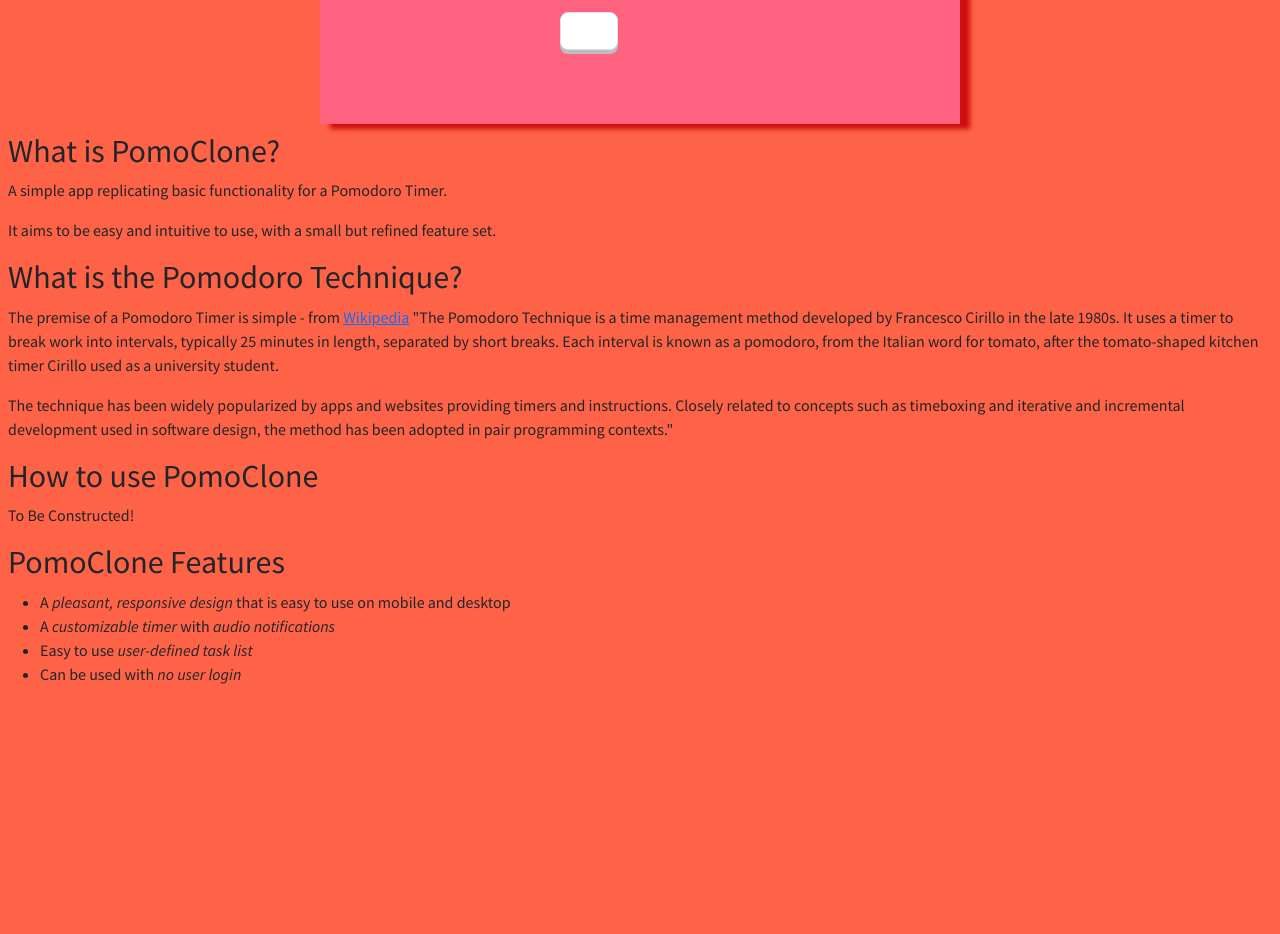
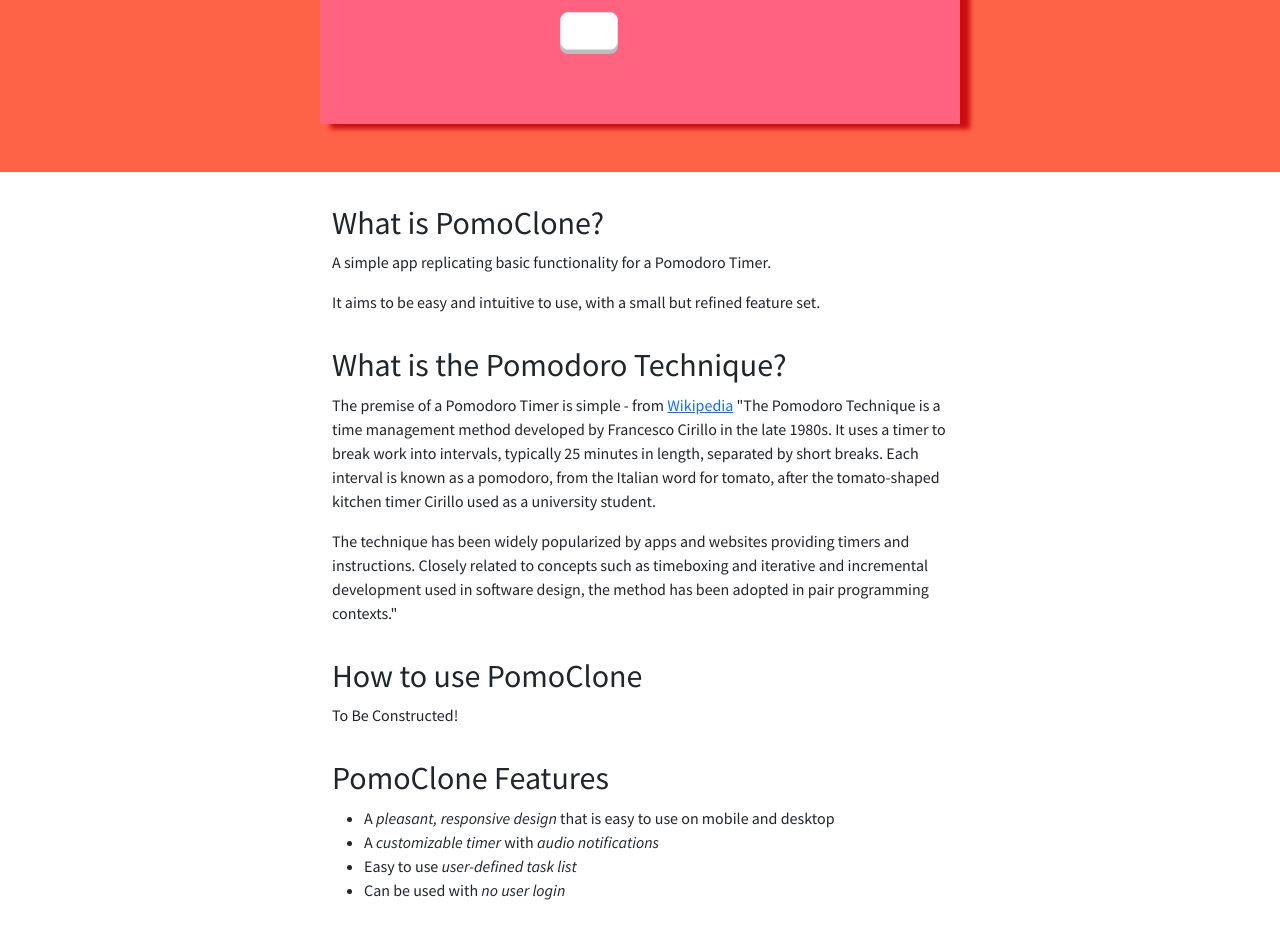
Before and after one commit to aneevel/Pomoclone, an Angular app in the folder site/: page / in a window 1280 px wide. Shown: the part 340-1274 px from the top of the page. Before the commit the page ends 1050 px from the top, so only its background shows below. Built offline with nearby package versions, Linux system fonts and the light colour scheme.

Commit message:
Center about sections

```diff
--- a/site/src/app/about/about.component.css
+++ b/site/src/app/about/about.component.css
@@ -0,0 +1,3 @@
+#about {
+  background-color: white;
+}
--- a/site/src/app/about/about.component.html
+++ b/site/src/app/about/about.component.html
@@ -1,10 +1,10 @@
-<div class="container-fluid p-2 pt-2 mx-auto">
-  <section>
+<div id="about" class="container-fluid p-2 pt-4 mx-auto">
+  <section class="container-fluid p-2 w-50 mx-auto">
     <h2>What is PomoClone?</h2>
     <p>A simple app replicating basic functionality for a Pomodoro Timer.</p>
     <p>It aims to be easy and intuitive to use, with a small but refined feature set.</p>
   </section>
-  <section>
+  <section class="container-fluid p-2 w-50 mx-auto">
     <h2>What is the Pomodoro Technique?</h2>
     <p>The premise of a Pomodoro Timer is simple - from <a href="https://en.wikipedia.org/wiki/Pomodoro_Technique">Wikipedia</a>
       "The Pomodoro Technique is a time management method developed by Francesco Cirillo in the late 1980s. It uses a timer to break work into intervals,
@@ -15,11 +15,11 @@
       and iterative and incremental development used in software design, the method has been adopted in pair programming contexts."
     </p>
   </section>
-  <section>
+  <section class="container-fluid p-2 w-50 mx-auto">
     <h2>How to use PomoClone</h2>
     <p>To Be Constructed!</p>
   </section>
-  <section>
+  <section class="container-fluid p-2 w-50 mx-auto">
     <h2>PomoClone Features</h2>
     <ul>
       <li>A <em>pleasant, responsive design</em> that is easy to use on mobile and desktop</li>
--- a/site/src/app/timer/timer.component.html
+++ b/site/src/app/timer/timer.component.html
@@ -1,6 +1,6 @@
 <div
   id="clock-container"
-  class="container mt-5 p-5 w-50 flex justify-content-center"
+  class="container mt-5 p-5 mb-5 w-50 flex justify-content-center"
   style="background-color: #ff6380"
 >
   <div id="timer" class="w-50 mx-auto">{{ timerValue }}</div>
```
